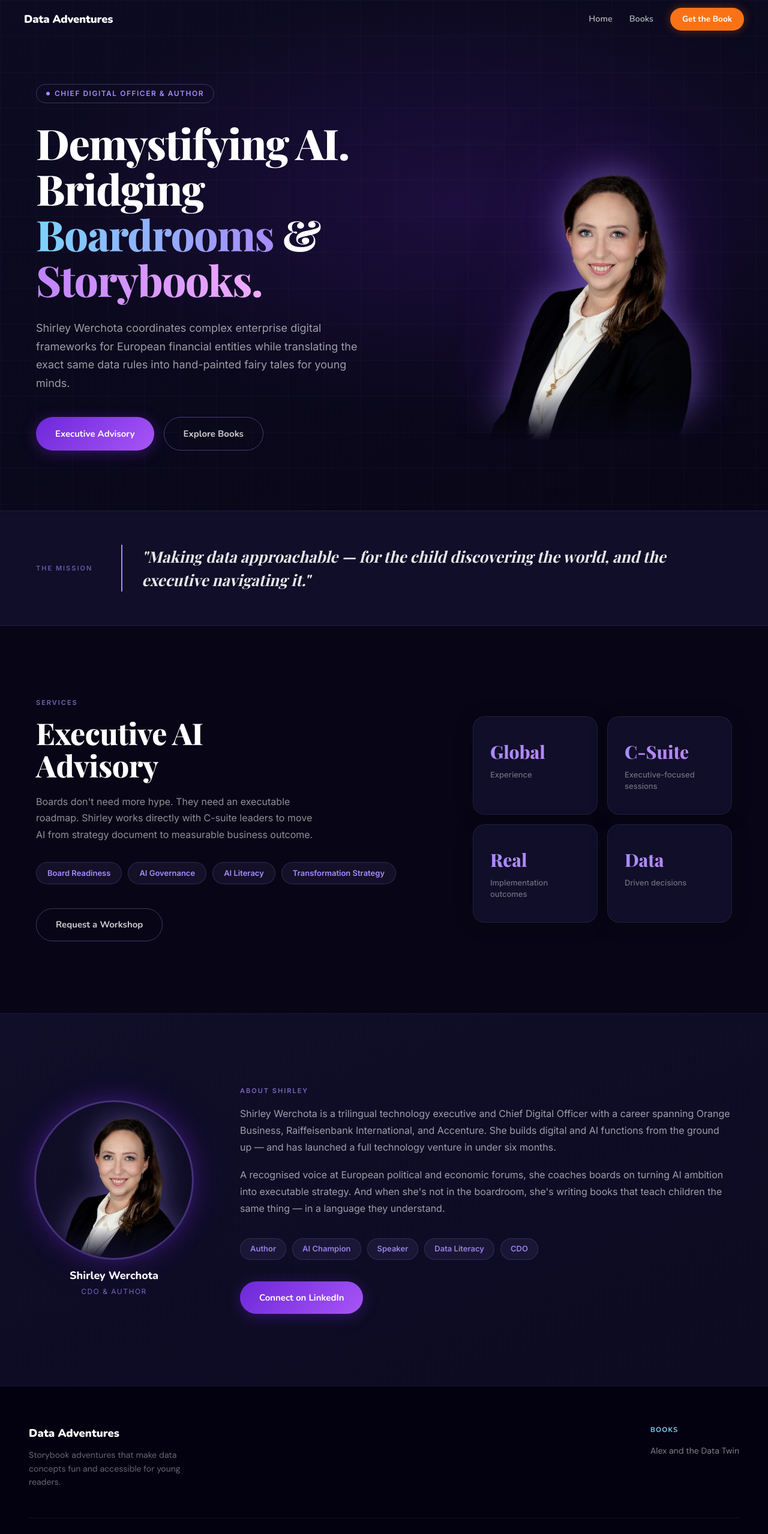
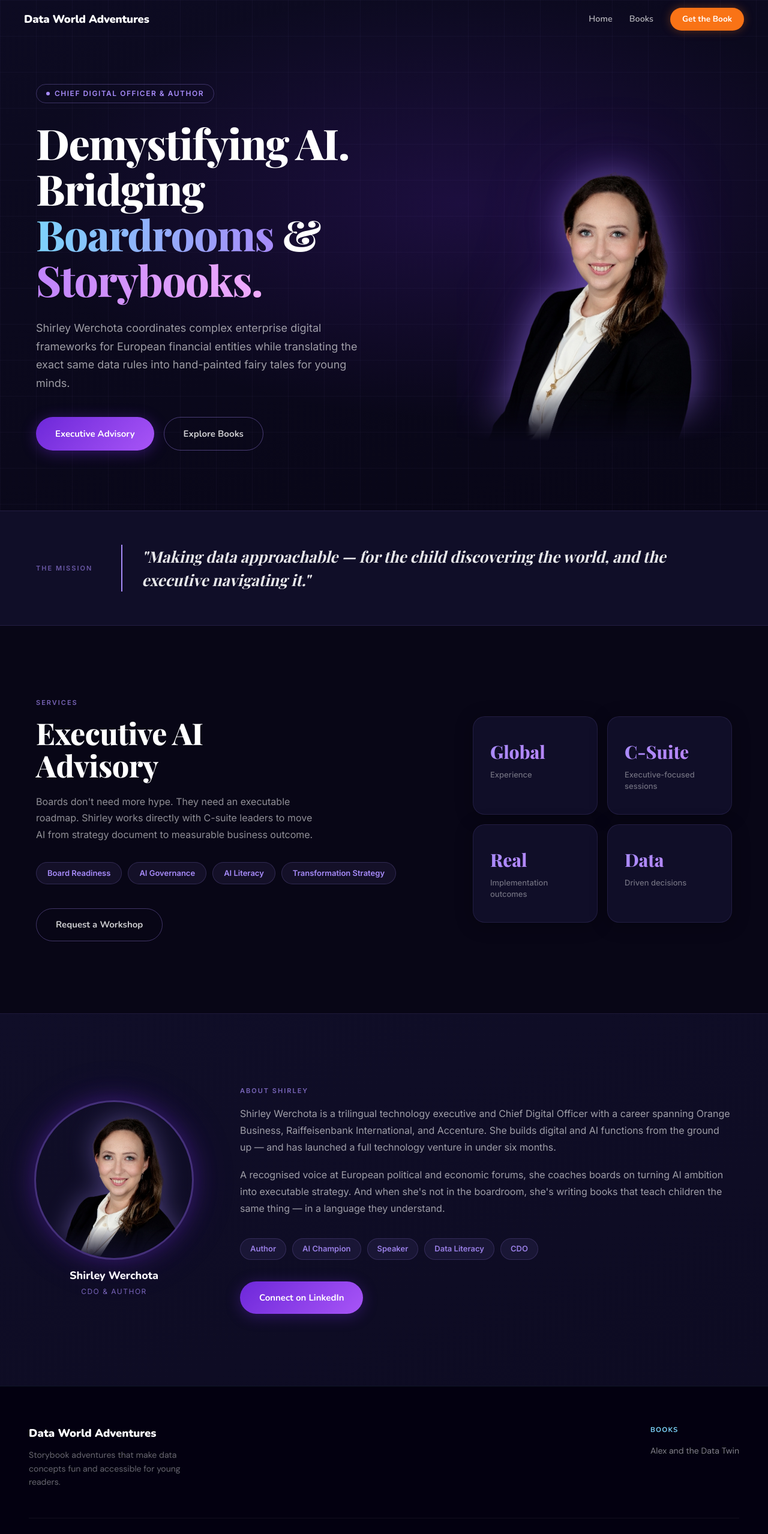
Before and after one commit to isahbella007/data-adventures, a Next.js app: page /creators/shirley in a window 1280 px wide. Shown: the top 2557 px of the page at 60% size. Built offline with nearby package versions, Linux system fonts and the light colour scheme.

Commit message:
finalized

```diff
--- a/src/app/layout.tsx
+++ b/src/app/layout.tsx
@@ -41,7 +41,7 @@ const syne = Syne({
 });
 
 export const metadata: Metadata = {
-  title: 'Data Adventures',
+  title: 'Data World Adventures',
   description: 'Storybook adventures that make data fun for kids.',
 };
 
--- a/src/data/books.ts
+++ b/src/data/books.ts
@@ -5,6 +5,7 @@ export interface Book {
   desc: string;
   opacity: number;
   cover: string | null;
+  href?: string;
 }
 
 export const BOOKS: Book[] = [
@@ -15,6 +16,7 @@ export const BOOKS: Book[] = [
     desc: 'An enchanting story introducing young minds to the concepts of online data privacy and tracking footprints.',
     opacity: 1,
     cover: '/images/kitchen-real.png',
+    href: '/books/alex-data-twin',
   },
   {
     title: 'The Privacy Pixies',
--- a/src/shared/Footer.tsx
+++ b/src/shared/Footer.tsx
@@ -43,7 +43,7 @@ export default function Footer() {
               mb: 1.5,
             }}
           >
-            Data Adventures
+            Data World Adventures
           </Typography>
           <Typography
             sx={{
--- a/src/shared/Navbar.tsx
+++ b/src/shared/Navbar.tsx
@@ -53,7 +53,7 @@ export default function Navbar() {
               letterSpacing: '-0.01em',
             }}
           >
-            Data Adventures
+            Data World Adventures
           </Typography>
         </Link>
 
```
Also changed, not shown: src/app/page.tsx (+9 -3 lines).
